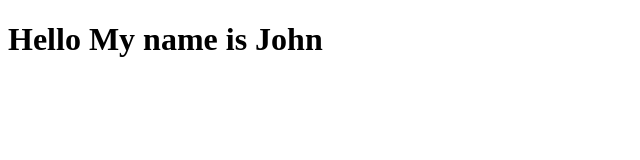
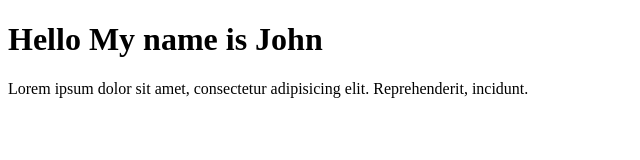
Before and after one commit to Blackhero97/ishlash, a plain HTML site: page index.html in a window 1280 px wide. Shown: the whole page, without its empty margins (0-640 px from the left). Drawn offline with Linux system fonts and the light colour scheme.

Commit message:
changed 11 add text

```diff
--- a/index.html
+++ b/index.html
@@ -8,5 +8,6 @@
 </head>
 <body>
     <h1>Hello My name is John</h1>
+    <p>Lorem ipsum dolor sit amet, consectetur adipisicing elit. Reprehenderit, incidunt.</p>
 </body>
 </html>
```
